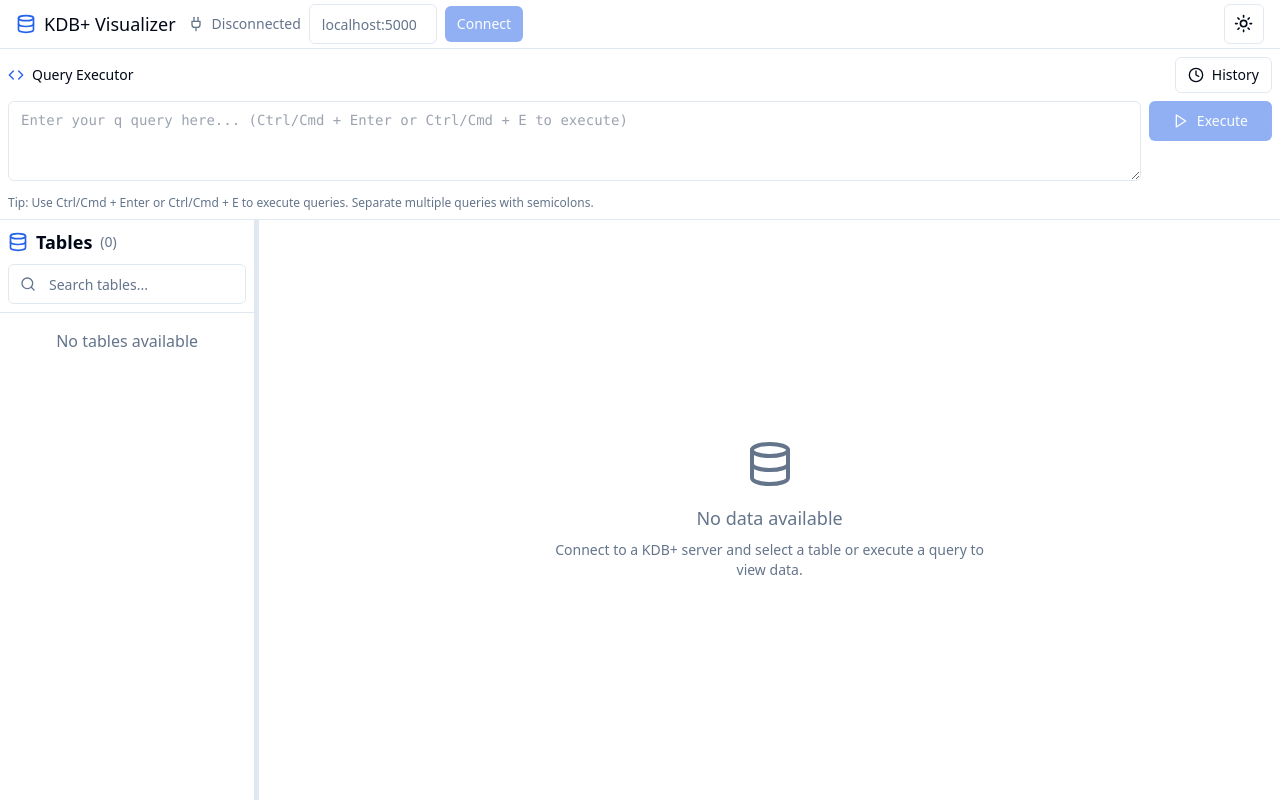
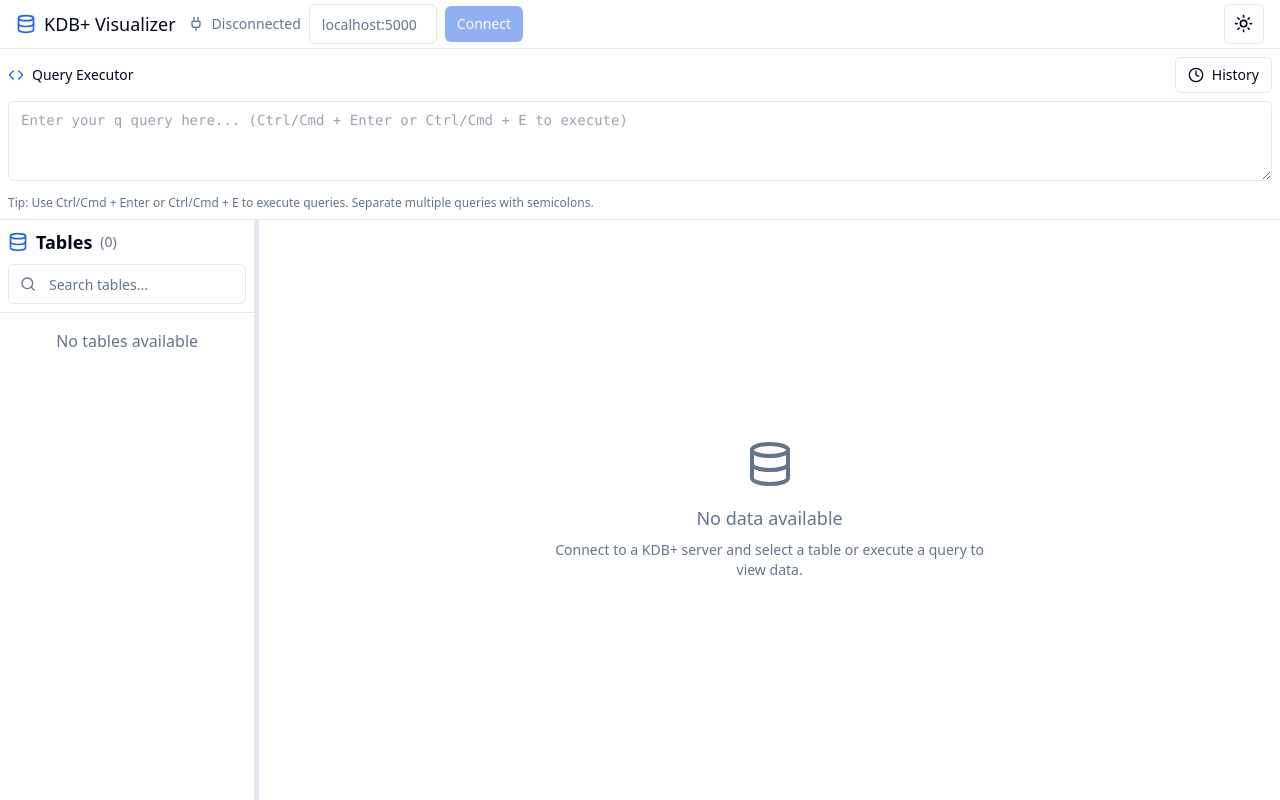
Before and after one commit to ajayrathore/kdb-viz, a React (Vite) app: page / in a window 1280 px wide. Built offline with nearby package versions, Linux system fonts and the light colour scheme.

Commit message:
Minor visualization enhancements

```diff
--- a/src/components/query-executor-simple.tsx
+++ b/src/components/query-executor-simple.tsx
@@ -1,6 +1,6 @@
 import React, { useState, useRef } from 'react';
 import { Button } from '@/components/ui/button';
-import { Play, Clock, AlertCircle, Code } from 'lucide-react';
+import { Clock, AlertCircle, Code } from 'lucide-react';
 import { KdbQueryResult } from '@/types/kdb';
 
 interface QueryExecutorSimpleProps {
@@ -265,8 +265,7 @@
       </div>
 
       <div className="space-y-2">
-        <div className="flex space-x-2">
-          <div className="flex-1">
+        <div>
           <textarea
             ref={textareaRef}
             value={query}
@@ -279,29 +278,10 @@
             onClick={handleCursorChange}
             onSelect={handleCursorChange}
             placeholder="Enter your q query here... (Ctrl/Cmd + Enter or Ctrl/Cmd + E to execute)"
-              className="w-full min-h-20 max-h-60 px-3 py-2 border border-border rounded-md resize-y focus:outline-none focus:ring-2 focus:ring-primary focus:border-transparent font-mono text-sm bg-background text-foreground"
+            className="w-full min-h-20 max-h-[80vh] px-3 py-2 border border-border rounded-md overflow-x-auto whitespace-pre focus:outline-none focus:ring-2 focus:ring-primary focus:border-transparent font-mono text-sm bg-background text-foreground"
             disabled={isExecuting}
-              style={{ resize: 'vertical' }}
+            style={{ resize: 'both' }}
           />
-          </div>
-
-          <Button
-            onClick={handleExecute}
-            disabled={!query.trim() || isExecuting}
-            className="px-6"
-          >
-            {isExecuting ? (
-              <>
-                <div className="animate-spin rounded-full h-4 w-4 border-b-2 border-white mr-2"></div>
-                Running...
-              </>
-            ) : (
-              <>
-                <Play className="h-4 w-4 mr-2" />
-                Execute
-              </>
-            )}
-          </Button>
         </div>
 
         {error && (
```
Lines whose indentation alone changed are shown as unchanged.
